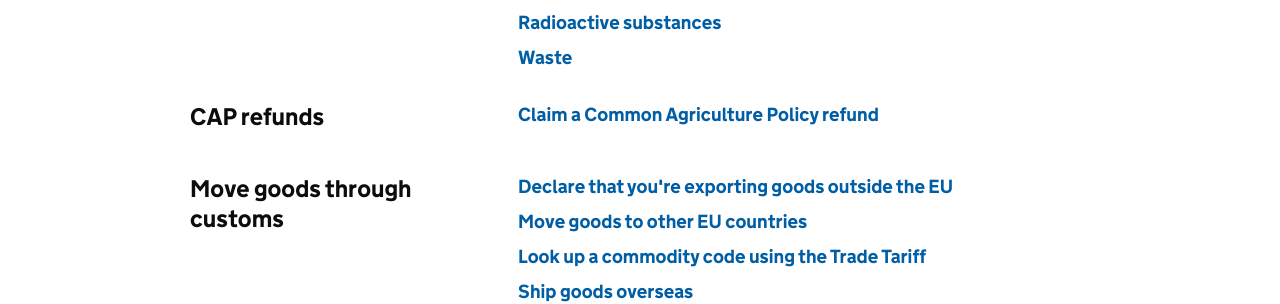
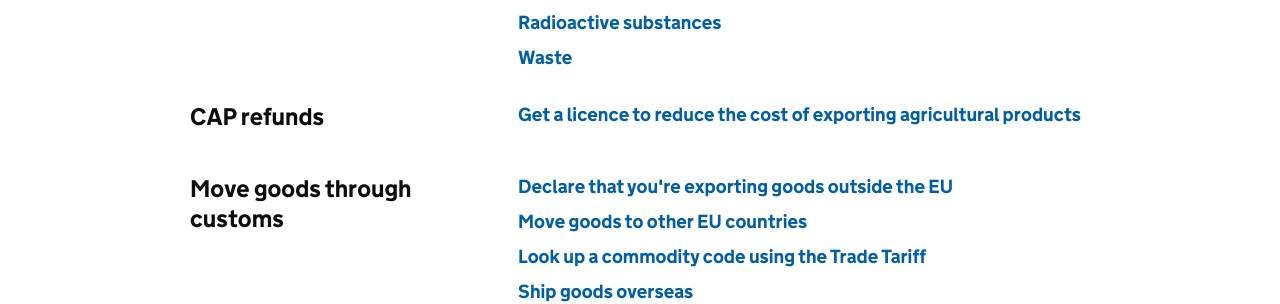
Before and after one commit to alphagov/govuk-import-export-prototype, a Jekyll site: the page built from topic/business-and-self-employed/exporting-and-doing-business-abroad.html, in a window 1280 px wide. Shown: the part 1103-1407 px from the top of the page. Built offline with Jekyll 4.4.1, drawn with Linux system fonts in a browser that asks for light colours.

Commit message:
Update exporting-and-doing-business-abroad.html

```diff
--- a/topic/business-and-self-employed/exporting-and-doing-business-abroad.html
+++ b/topic/business-and-self-employed/exporting-and-doing-business-abroad.html
@@ -60,7 +60,7 @@ index_lists:
 
  - title: CAP refunds
    links:
-     - name: Claim a Common Agriculture Policy refund
+     - name: Get a licence to reduce the cost of exporting agricultural products
        url: '/guidance/claim-cap-refund.html'
 
  - title: Move goods through customs
```
